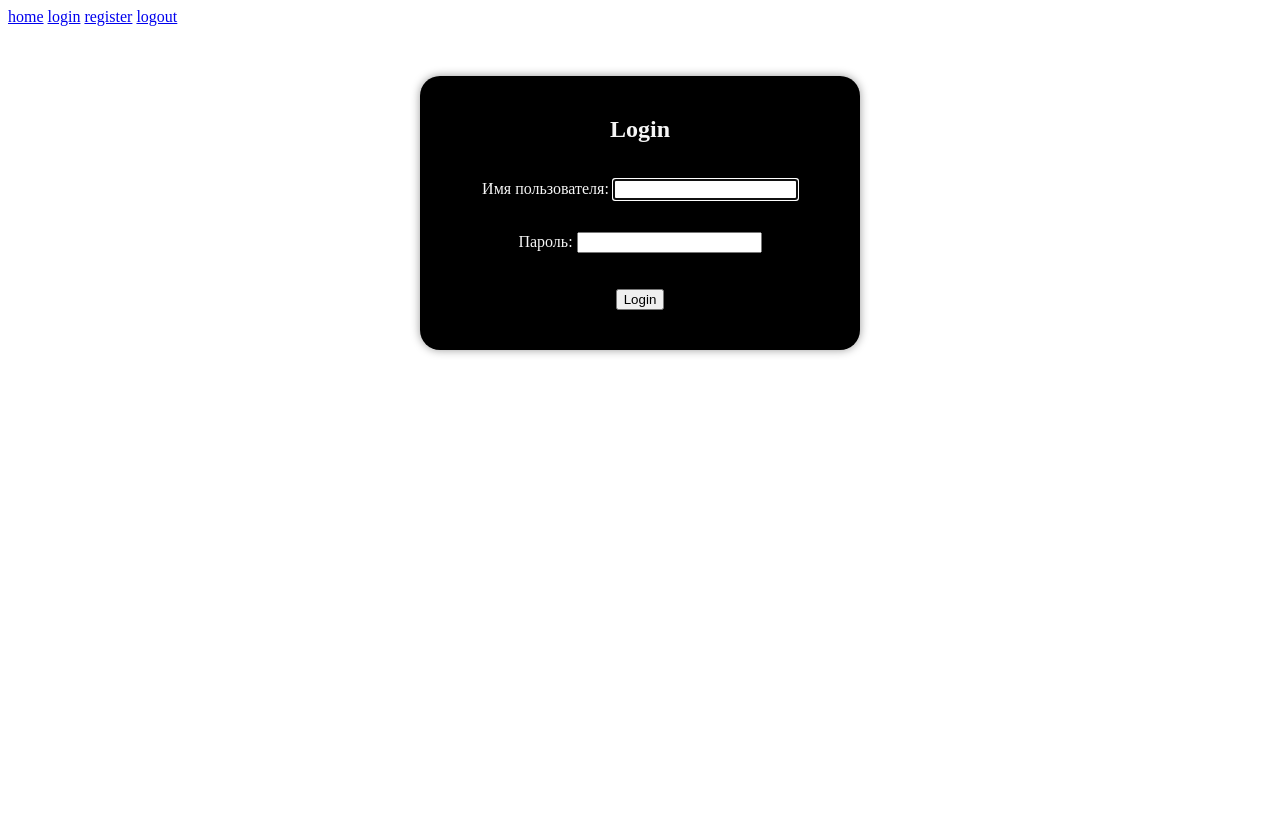
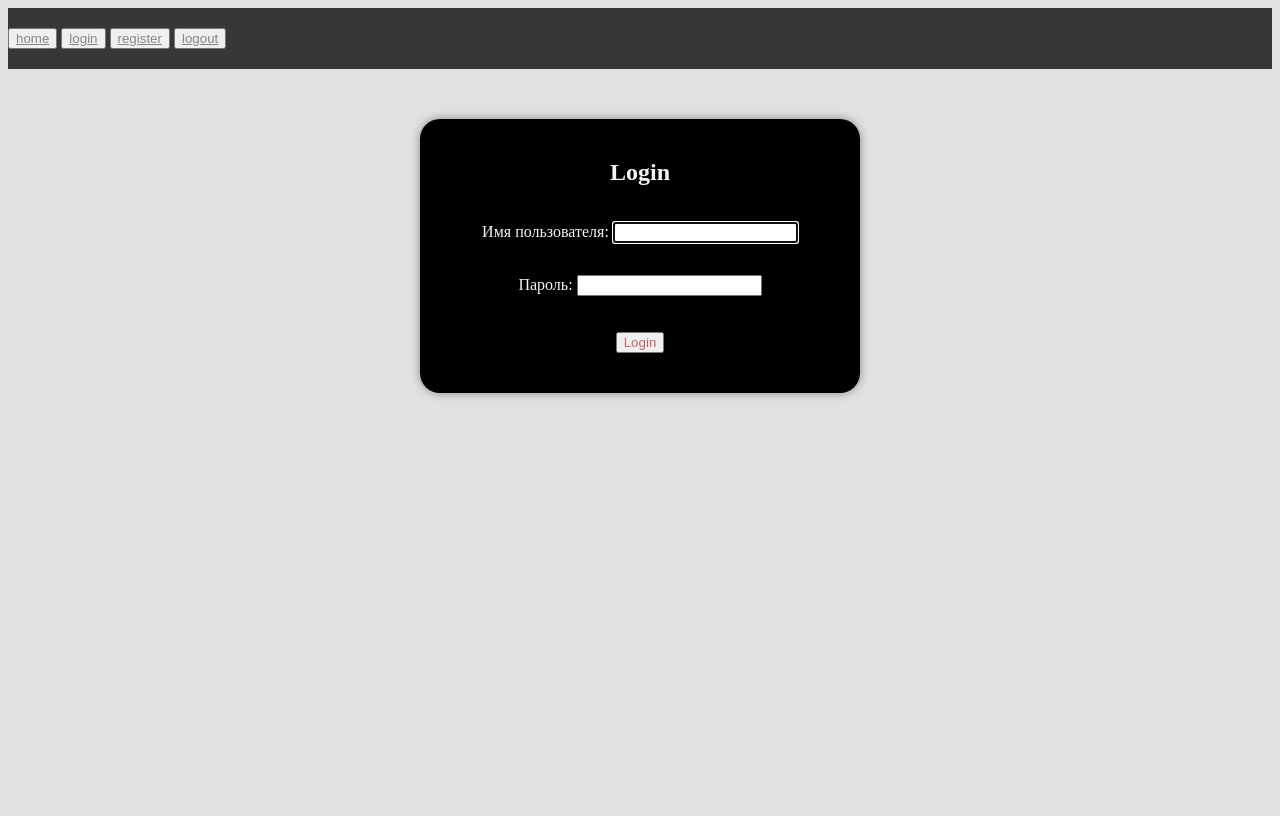
Before and after one commit to SB1600Python/Dasha, a Django app: page /login/ in a window 1280 px wide. Before the commit the page ends 355 px from the top, so only its background shows below. Run offline with Django 4.2, Linux system fonts and the light colour scheme.

Commit message:
Add files via upload

```diff
--- a/Дар'я/web/Site/Site/urls.py
+++ b/Дар'я/web/Site/Site/urls.py
@@ -29,7 +29,8 @@ urlpatterns = [
     path('signup/', view_signup, name='signup'),
     path('register', RegisterView.as_view(), name='register'),
     path('logout', logout_view, name='logout'),
-    path('createPost', create_post, name='create')
+    # path('createPost', create_post, name='create'),
+    path('create/', PostView.as_view(), name = 'create')
 ]
 
 if settings.DEBUG:
--- a/Дар'я/web/Site/blog/models.py
+++ b/Дар'я/web/Site/blog/models.py
@@ -1,4 +1,5 @@
 from django.db import models
+from django.urls import reverse
 
 
 # Create your models here.
@@ -12,6 +13,9 @@ class Post(models.Model):
     def __str__(self):
         return self.title
 
+    def get_absolute_url(self):
+        return reverse('home')
+
 class Category(models.Model):
     name = models.CharField(max_length=255)
 
--- a/Дар'я/web/Site/blog/static/css/main.css
+++ b/Дар'я/web/Site/blog/static/css/main.css
@@ -0,0 +1,38 @@
+html, body {
+    display: flex;
+    flex-direction: column;
+    min-height: 100vh;
+
+    background-color: rgb(225, 225, 225);
+    color: rgb(50, 50, 50);
+}
+
+.container {
+    margin: 0 auto;
+    padding: 0, 15px;
+    max-width: 1200px;
+}
+
+.none {
+    display: none !important;
+}
+
+.section {
+    padding: 70px 0;
+}
+
+.nav {
+    padding: 20px 0;
+    border-bottom: 1px rgb(0, 0, 0);
+    background-color: rgb(55, 55, 55);
+
+}
+
+a {
+    color: rgb(135, 135, 135);
+    transition: opacity 0.2s ease-in;
+}
+
+button {
+    color: rgb(200, 100, 100);
+}
--- a/Дар'я/web/Site/blog/templates/base.html
+++ b/Дар'я/web/Site/blog/templates/base.html
@@ -4,16 +4,23 @@
 <html>
     <head>
         <link rel="stylesheet" href="{% static 'css/login.css' %}">
+        <link rel="stylesheet" href="{% static 'css/main.css' %}">
         <meta charset="UTF-8">
         <title>{% block title %}  {% endblock %}</title>
     </head>
     <body>
-        <a href="{% url 'home' %}">home</a>
-        {% if not user.is_authenticated %}
-        <a href="{% url 'login' %}">login</a>
-        <a href="{% url 'register' %}">register</a>
-        {% endif %}
-        <a href="{% url 'logout' %}">logout</a>
+        <nav class="nav">
+            <div class="continer">
+                <div class="nav-row">
+                    <button><a type="submit" href="{% url 'home' %}">home</a></button>
+                    {% if not user.is_authenticated %}
+                    <button><a type="submit" href="{% url 'login' %}">login</a></button>
+                    <button><a type="submit" href="{% url 'register' %}">register</a></button>
+                    {% endif %}
+                    <button><a type="submit" href="{% url 'logout' %}">logout</a></button>
+                </div>
+            </div>
+        </nav>
         {% block content %}
         {% endblock %}
     </body>
--- a/Дар'я/web/Site/blog/templates/login.html
+++ b/Дар'я/web/Site/blog/templates/login.html
@@ -5,7 +5,7 @@
     <form class="log" method="post">
         <h2>Login</h2>
         {% csrf_token %}
-        {{ form.as_p }}
+        {{ form_l.as_p }}
         <button type="submit" style="margin: 20px;">Login</button>
     </form>
 {% endblock %}
--- a/Дар'я/web/Site/blog/views.py
+++ b/Дар'я/web/Site/blog/views.py
@@ -4,6 +4,9 @@ from django.contrib.auth.forms import UserCreationForm, AuthenticationForm
 from django.contrib.auth import authenticate, login, logout
 from django.core.paginator import Paginator, EmptyPage, PageNotAnInteger
 from django.views import View
+from django.contrib.auth.mixins import LoginRequiredMixin
+from django.views.generic import CreateView
+from blog.forms import PostForm
 
 # Create your views here.
 def home(request):
@@ -34,7 +37,7 @@ def view_login(request):
                 return redirect('home')
     else:
         form = AuthenticationForm()
-    return render(request, 'login.html', {'form':form})
+    return render(request, 'login.html', {'form_l': form})
 
 def view_signup(request):
     form = UserCreationForm()
@@ -62,3 +65,9 @@ def logout_view(request):
 
 def create_post(request):
     return redirect('home')
+
+
+class PostView(CreateView):
+    model = Post
+    template_name = 'post.html'
+    form_class = PostForm
```
Also changed, not shown: Дар'я/web/Site/blog/forms.py (added, +8 -0 lines), Дар'я/web/Site/blog/templates/create.html (+11 -0 lines), Дар'я/web/Site/blog/templates/post.html (added), Дар'я/web/Site/db.sqlite3.
